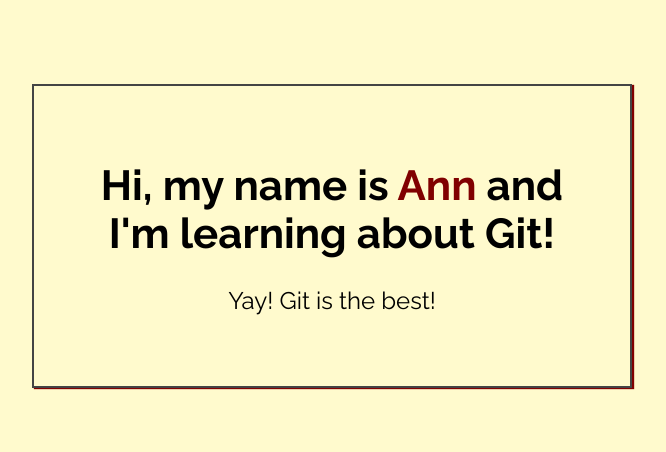
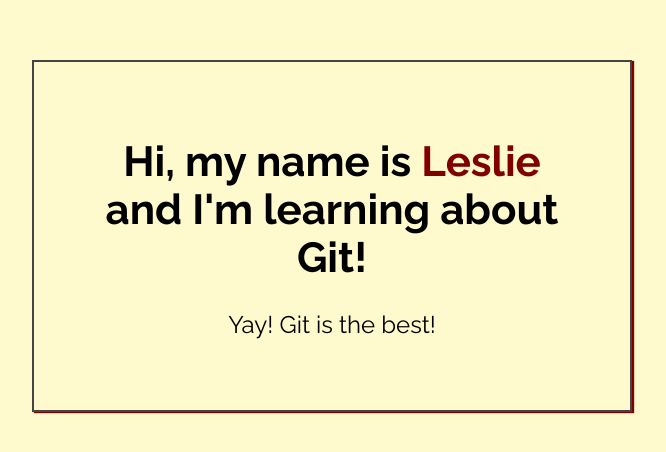
Before and after one commit to Camilee566/my-first-repo, a plain HTML site: page my-first-repo/index.html in a window 1280 px wide. Shown: the part 164-616 px from the top of the page, without its empty margins (308-974 px from the left). Drawn offline with Linux system fonts and the light colour scheme.

Commit message:
Added name to index.html

```diff
--- a/my-first-repo/index.html
+++ b/my-first-repo/index.html
@@ -14,7 +14,7 @@
 <body>
 
     <div class="greeting">
-        <h1>Hi, my name is <span class="highlight">Ann</span> and I'm learning about Git! </h1>
+        <h1>Hi, my name is <span class="highlight">Leslie</span> and I'm learning about Git! </h1>
 
         <p>Yay! Git is the best!</p>
     </div>
```
